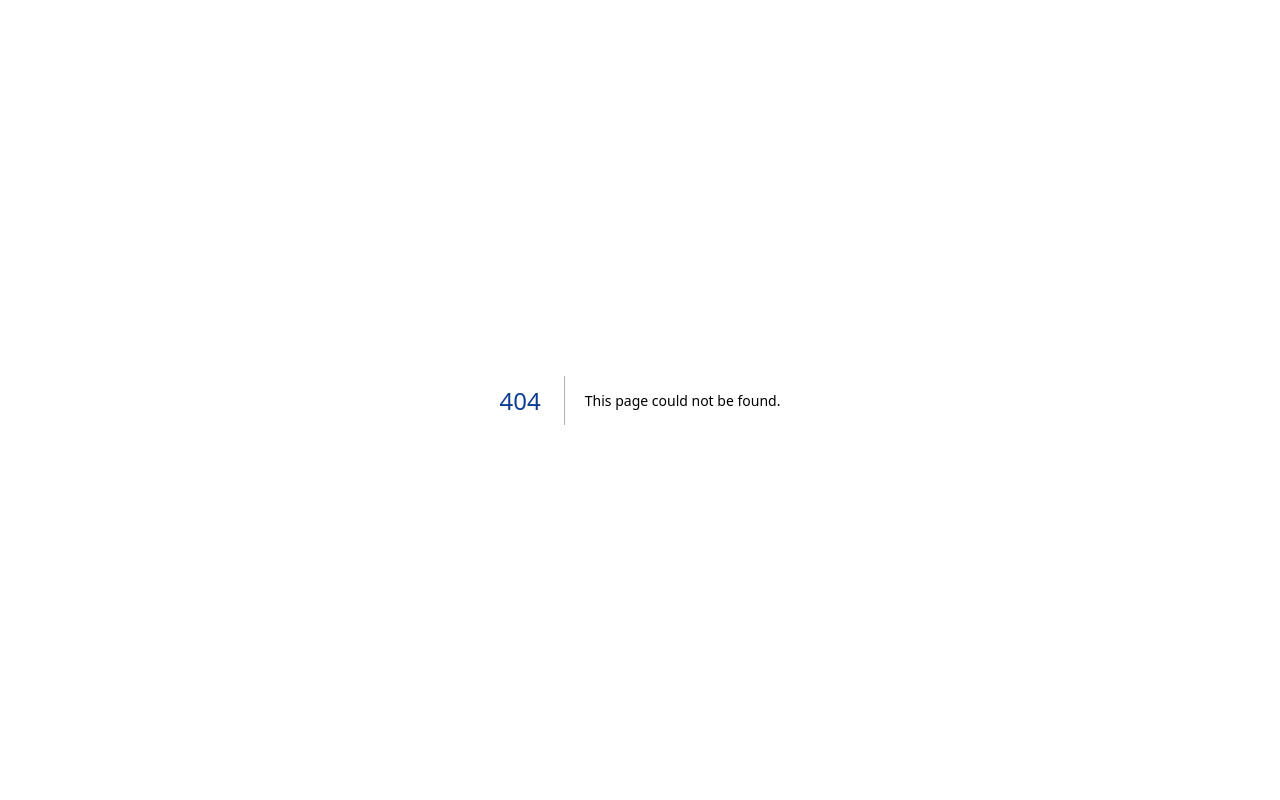
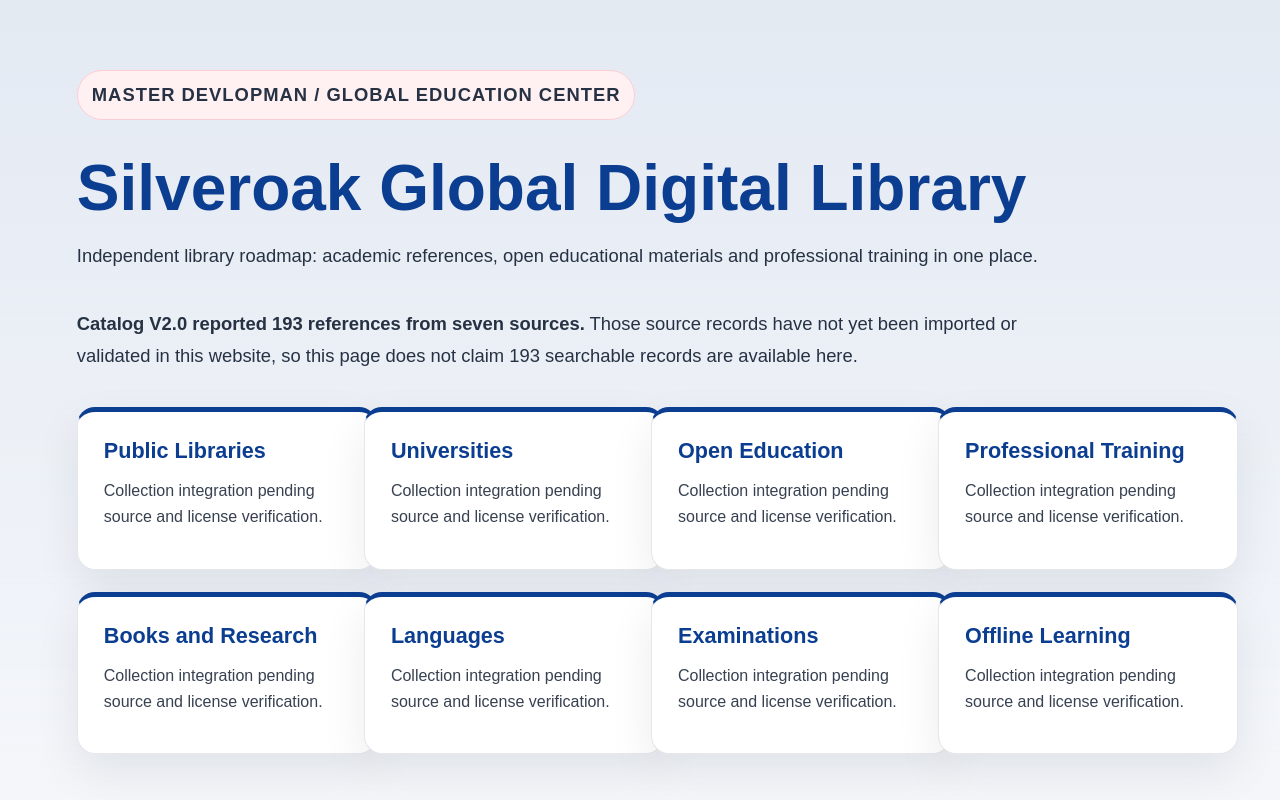
Before and after one commit to patrickprincivil/alliance_nasyonal_devlopman, a Next.js app: page /global-digital-library in a window 1280 px wide. Before the commit this address had no page. Built offline with nearby package versions, Linux system fonts and the light colour scheme.

Commit message:
feat: unify Silveroak education and library app/global-digital-library/page.tsx

```diff
--- /dev/null
+++ b/app/global-digital-library/page.tsx
@@ -0,0 +1,18 @@
+import Link from "next/link";
+import { LIBRARY_AREAS } from "@/lib/silveroak/education";
+export default function GlobalDigitalLibraryPage() {
+  return <main className="page">
+    <p className="eyebrow">MASTER DEVLOPMAN / Global Education Center</p>
+    <h1>Silveroak Global Digital Library</h1>
+    <p>Independent library roadmap: academic references, open educational materials and professional training in one place.</p>
+    <p><strong>Catalog V2.0 reported 193 references from seven sources.</strong> Those source records have not yet been imported or validated in this website, so this page does not claim 193 searchable records are available here.</p>
+    <section className="gridSection">{LIBRARY_AREAS.map(name =>
+      <article className="card" key={name}><h2>{name}</h2><p>Collection integration pending source and license verification.</p></article>)}</section>
+    <section className="subSection"><h2>Collection policies</h2>
+      <p>Respect copyright, licensing and privacy. Download and preserve books only when lawful. Offline access requires the content to be saved locally with appropriate rights.</p>
+      <p>Haitian Creole, French, English and Spanish are target languages; complete translation is not yet delivered.</p>
+      <p>The described Windows 11 offline ZIP, automated tests and AI Librarian have not been deployed or independently verified on this website.</p>
+      <Link href="/global-education-center">Visit Silveroak AI Academy</Link>
+    </section>
+  </main>;
+}
```
